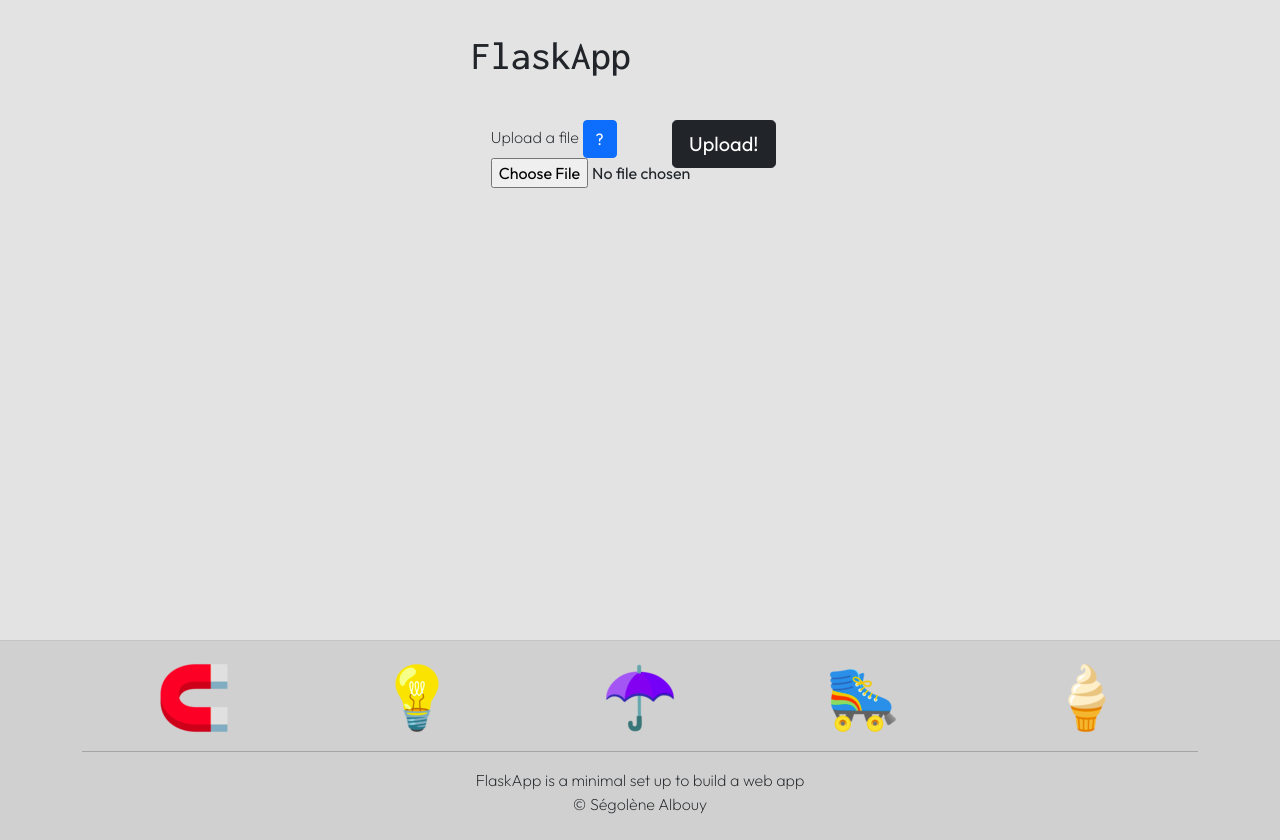
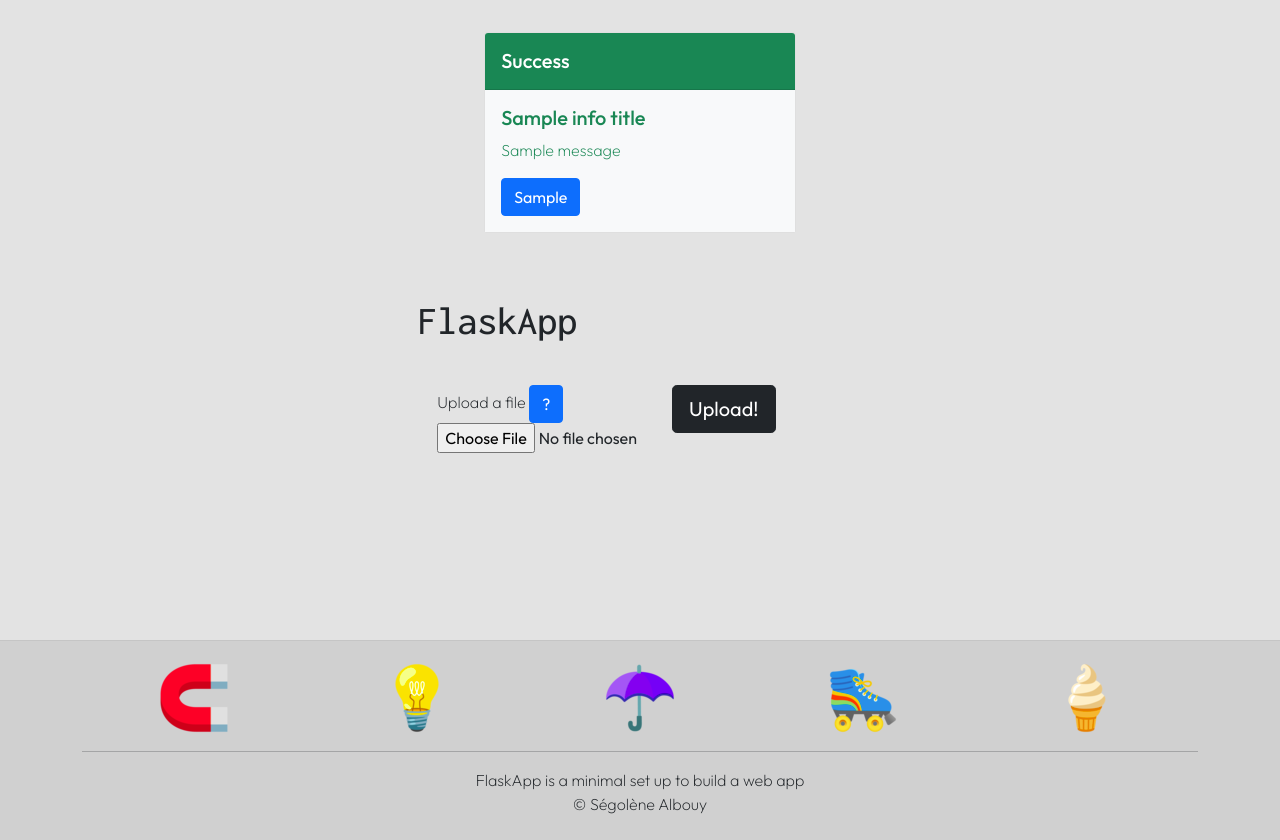
Before and after one commit to Segolene-Albouy/FlaskApp, a Flask app: template app/templates/pages/index.html in a window 1280 px wide. Shown: the part 51-891 px from the top of the page. Run offline with Flask 2, Linux system fonts and the light colour scheme; the template is opened without the code that fills it: most values are stand-ins (such as "Sample title", 1, 10 or a date in 2020); one stand-in notice (Sample message) is shown; some libraries are stand-ins or nearby versions.

Commit message:
[APP] add a new route + page

```diff
--- a/app/models/model.py
+++ b/app/models/model.py
@@ -55,7 +55,7 @@ class Place(db.Model):
     id = db.Column(
         db.Integer, unique=True, nullable=False, primary_key=True, autoincrement=True
     )
-    date = db.Column(db.Text)
-    decade = db.Column(db.Integer)
-    url = db.Column(db.Text)
+    placename = db.Column(db.Text)
+    country = db.Column(db.Text)
+    coord = db.Column(db.Text)
     placetype = db.Column(db.Text)
--- a/app/routes/routes.py
+++ b/app/routes/routes.py
@@ -1,4 +1,6 @@
-from flask import render_template, request, flash, redirect, url_for, send_file
+import os
+
+from flask import render_template, request, flash, redirect, url_for, send_file, jsonify, make_response
 from sqlalchemy import and_, or_, update
 from pathlib import Path
 from IPython.display import Image
@@ -31,23 +33,19 @@ def global_jinja_variables():
 
 @app.route("/", methods=["GET", "POST"])
 def home():
-    # # # IMAGE UPLOAD
+    # # # FILE UPLOAD
     if request.method == "POST":
         empty_dir(OUTPUT_DIR)
 
-        f = request.files["file"]  # request.files.get('image_name')
+        f = request.files["file"]
         if f:
             if check_extension(f.filename):
                 try:
                     filename = secure_filename(f.filename)
-                    idx = 0
-                    filepath = Path(UPLOAD_DIR) / filename
-                    f.save(filepath)
-                    img = Image.open(filepath)
+                    f.save(f"{UPLOAD_DIR}/{filename}")
+                    # do something with file
 
-                    # do something with image
-
-                    return redirect(url_for("prepare", id=idx))
+                    return redirect(url_for("view", filename=filename))
                 except IOError as e:
                     app.logger.exception(e)
                     flash("Can't save and process file!", "error")
@@ -58,12 +56,26 @@ def home():
             flash("Error while importing the file!", "error")
 
     return render_template("pages/index.html", title="Index")
-    # person = Person.query.all()
 
+
+@app.route("/view/<filename>", methods=["GET"])
+def view(filename):
+    if filename is None:
+        flash("No filename provided", "error")
+        return redirect(url_for("home"))
+
+    if not os.path.isfile(UPLOAD_DIR / filename):
+        flash("No file associated to the filename provided", "error")
+        return redirect(url_for("home"))
+
+    return render_template(
+        "pages/view.html",
+        file=filename,
+        title="View your file",
+    )
 
 # @app.route("/post", methods=["POST"])
 # def post():
 #     res = request.get_json()
-#     these = Thesis.query.get(res["id"])
-#     Response.add_response(these, res["answer"])
+#     # do something
 #     return jsonify({"response": True})
--- /dev/null
+++ b/app/templates/includes/card.html
@@ -0,0 +1,24 @@
+<div class="row justify-content-center padded">
+    <div class="col-sm-10 col-md-6 col-lg-4">
+        <div class="card">
+            {% set txt_cls = "" %}
+            {% if info_category %}
+                {% if info_category == "error" %}
+                    {% set cls = "text-white bg-danger" %}
+                    {% set txt_cls = "text-danger" %}
+                {% elif info_category == "success" %}
+                    {% set txt_cls = "text-success" %}
+                    {% set cls = "text-white bg-success" %}
+                {% endif %}
+                <div class="card-header {{ cls }}">
+                    <h5 style="padding-top: 0.5rem">{{ info_category|capitalize }}</h5>
+                </div>
+            {% endif %}
+            <div class="card-body bg-light {{ txt_cls }}">
+                {% if info_title %}<h5 class="card-title">{{ info_title }}</h5>{% endif %}
+                {% if info %}<p class="card-text">{{ info }}</p>{% endif %}
+                {% if info_btn %}<a href="{{ url_for(info_url) }}" class="btn btn-primary">{{ info_btn }}</a>{% endif %}
+            </div>
+        </div>
+    </div>
+</div>
--- a/app/templates/layout/layout.html
+++ b/app/templates/layout/layout.html
@@ -12,6 +12,17 @@
         {% set context = "html" %}
         {% include 'includes/navbar.html' %}
         <div id="page-content" class="container-fluid">
+            <div id="flash" class="col-md-10 offset-md-1 col-sm-12">
+                {% with messages = get_flashed_messages(with_categories=true) %}
+                    {% if messages %}
+                        {% for info_category, info in messages %}
+                            {% include "includes/card.html" %}
+                        {% endfor %}
+                    {% endif %}
+                {% endwith %}
+            </div>
+
+
             <div class="row d-flex justify-content-center">
                 {% block content %}
                 {% endblock %}
--- a/app/templates/pages/index.html
+++ b/app/templates/pages/index.html
@@ -1,6 +1,6 @@
 {% extends "layout/layout.html" %}
 {% block content %}
-    <div class="col-sm-8 col-md-6 col-lg-4">
+    <div class="col-sm-9 col-md-9 col-lg-5">
         <form method="post" enctype="multipart/form-data" id="file-form">
             <div class="row padded">
                 <h1>{{ app_title }}</h1>
--- /dev/null
+++ b/app/templates/pages/view.html
@@ -0,0 +1,6 @@
+{% extends "layout/layout.html" %}
+{% block content %}
+    <div class="col-sm-11 col-md-10 col-lg-9 padded">
+        <img src="{{ url_for('static', filename='data/inputs/' + file) }}">
+    </div>
+{% endblock %}
--- a/app/utils/const.py
+++ b/app/utils/const.py
@@ -9,8 +9,9 @@ ROOT_DIR = Path(
 APP_DIR = Path(__file__).parent.parent
 TEMPLATE_DIR = APP_DIR / "templates/"
 STATIC_DIR = APP_DIR / "static/"
-UPLOAD_DIR = STATIC_DIR / "uploads/"
-OUTPUT_DIR = STATIC_DIR / "outputs/"
+DATA_DIR = STATIC_DIR / "data/"
+UPLOAD_DIR = DATA_DIR / "inputs/"
+OUTPUT_DIR = DATA_DIR / "outputs/"
 
 APP_NAME = "FlaskApp"
 
```
Also changed, not shown: 3 other files.
